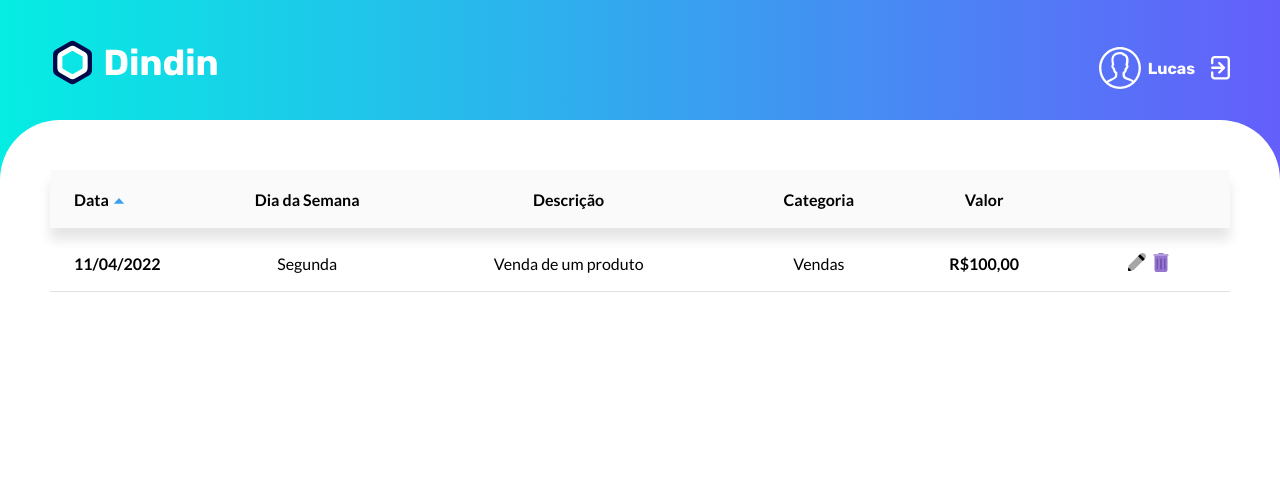
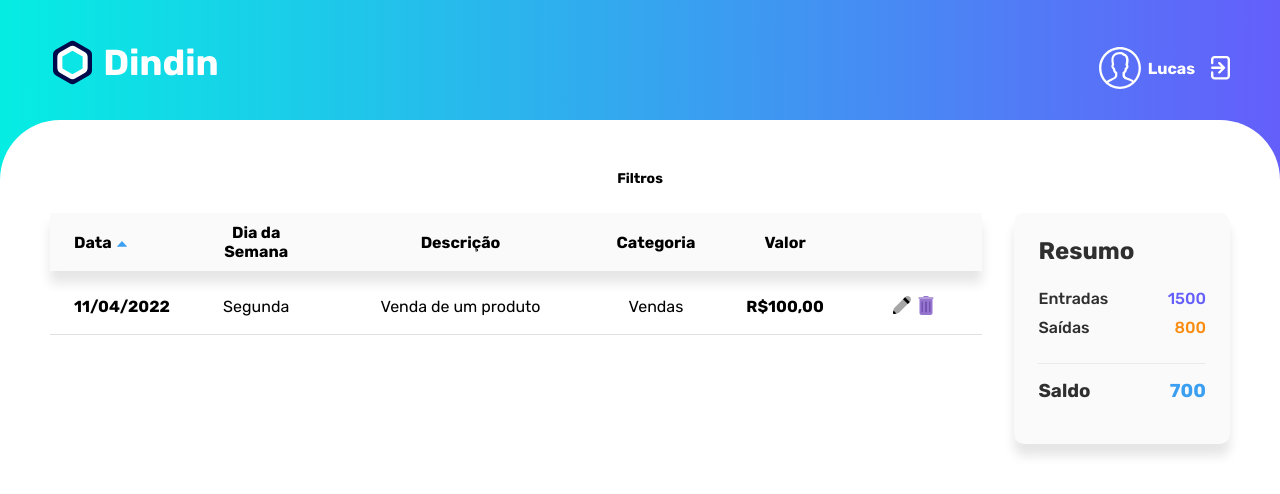
Before and after one commit to lcaalcantara/DINDIN, a React (Vite) app: page /main in a window 1280 px wide. Shown: the top 494 px of the page. Built offline with nearby package versions, Linux system fonts and the light colour scheme.

Commit message:
resume component created

```diff
--- /dev/null
+++ b/src/components/Resume/index.jsx
@@ -0,0 +1,30 @@
+import "./style.css";
+
+function Resume() {
+  return (
+    <div className="container-resume">
+      <h1>Resumo</h1>
+      <div className="line-resume">
+        <span>Entradas</span>
+        <span className="inflow">1500</span>
+      </div>
+
+      <div className="line-resume">
+        <span>Saídas</span>
+        <span className="outflow">800</span>
+      </div>
+
+      <div className="horizontal-line">
+
+      </div>
+
+      <div className="line-resume">
+        <h3>Saldo</h3>
+        <h3 className="balance">700</h3>
+      </div>
+
+    </div>
+  );
+}
+
+export default Resume;
--- /dev/null
+++ b/src/components/Resume/style.css
@@ -0,0 +1,52 @@
+.container-resume {
+    width: 260px;
+    min-height: 196px;
+
+    color: #2F2F2F;
+    background-color: #FAFAFA;
+    box-shadow: 0 12px 11px rgba(0, 0, 0, 0.1);
+    border-radius: 10px;
+
+    display: flex;
+    flex-direction: column;
+    align-items: center;
+    justify-content: center;
+
+    padding: 24px 24px 32px 24px;
+    font-family: 'Rubik', sans-serif;
+}
+
+.container-resume h1 {
+    margin-bottom: 24px;
+    width: 100%;
+
+    text-align: left;
+}
+
+.line-resume {
+    display: flex;
+    align-items: center;
+    justify-content: space-between;
+
+    width: 100%;
+    margin-bottom: 10px;
+    font-weight: 500;
+}
+
+.horizontal-line {
+    width: 100%;
+    border-bottom: 1px solid #EAEAEA;
+    margin: 16px 0;
+}
+
+.inflow {
+    color: #645FFB;
+}
+
+.outflow {
+    color: #FA8C10;
+}
+
+.balance {
+    color: #3A9FF1;
+}
--- a/src/pages/Main/index.jsx
+++ b/src/pages/Main/index.jsx
@@ -1,6 +1,7 @@
 import "./style.css";
 import Header from "../../components/Header";
 import Table from "../../components/Table";
+import Resume from "../../components/Resume";
 
 function Main() {
   return (
@@ -8,7 +9,13 @@ function Main() {
       <Header />
 
       <section>
-        <Table />
+        <div className="width-limit">
+          <button>Filtros</button>
+          <div className="container-data">
+            <Table />
+            <Resume />
+          </div>
+        </div>
       </section>
     </div>
   );
--- a/src/pages/Main/style.css
+++ b/src/pages/Main/style.css
@@ -21,3 +21,11 @@
     flex-direction: column;
     align-items: center;
 }
+
+.container-data {
+    display: flex;
+    align-items: flex-start;
+    justify-content: space-between;
+    margin-top: 26px;
+    gap: 32px;
+}
--- a/src/styles/index.css
+++ b/src/styles/index.css
@@ -6,4 +6,6 @@
   box-sizing: border-box;
   margin: 0;
   padding: 0;
+
+  font-family: 'Rubik', sans-serif;
 }
```
